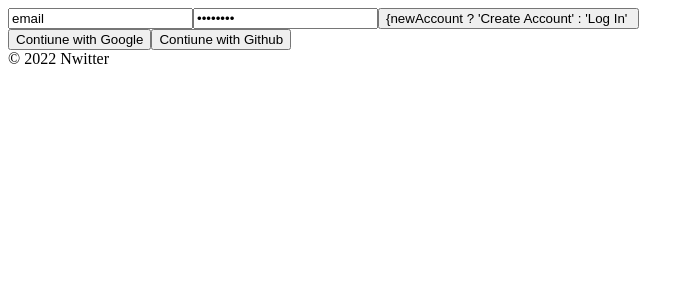
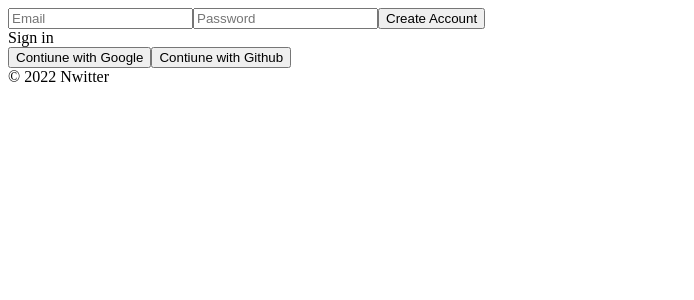
Before and after one commit to rlatjdus0814/nwitter, a React (Create React App) app: page /#/ in a window 1280 px wide. Shown: the top 300 px of the page, without its empty margins (0-694 px from the left). Built offline with nearby package versions, Linux system fonts and the light colour scheme; no server answers.

Commit message:
0427 수업 commit

```diff
--- a/src/components/App.js
+++ b/src/components/App.js
@@ -1,9 +1,22 @@
-import React, { useState } from "react";
+import React, { useEffect, useState } from "react";
 import AppRouter from "./Router";
 import { authService } from "../fbase";
 
 function App() {
-  const [isLoggedIn, setIsLoggedIn] = useState(authService.currentUser);
+  const [init, setInit] = useState(false);
+  const [isLoggedIn, setIsLoggedIn] = useState(false);
+
+  useEffect (() => {
+    authService.onAuthStateChanged((user) => {
+      if (user) {
+        setIsLoggedIn(user);
+      } else {
+        setIsLoggedIn(false);
+      }
+      setInit(true);
+    });
+  },[]);
+  //setInterval(() => console.log(authService.currentUser), 2000);
 
   return (
     <>
--- a/src/fbase.js
+++ b/src/fbase.js
@@ -11,4 +11,5 @@ const firebaseConfig = {
 };
 
 firebase.initializeApp(firebaseConfig);
+export const firebaseInstance = firebase;
 export const authService = firebase.auth();
--- a/src/routes/Auth.js
+++ b/src/routes/Auth.js
@@ -1,9 +1,11 @@
+import { authService } from '../fbase';
 import React, { useState } from 'react';
 
 const Auth = () => {
   const [email, setEmail] = useState("");
-  const [passowrd, setPassword] = useState("");
+  const [password, setPassword] = useState("");
   const [newAccount, setNewAccount] = useState(true);
+  const [error, setError] = useState("");
 
   const onChange = (event) => {
     const {target: {name, value},} = event;
@@ -12,26 +14,44 @@ const Auth = () => {
     else if (name === 'password') setPassword(value);
   }
 
-  const onSubmit = (event) => {
+  const onSubmit = async(event) => {
     event.preventDefault();
-    if (newAccount) {
-      // create newAccount
+    try {
+      let data;
+      if (newAccount) {
+        data = await authService.createUserWithEmailAndPassword(email, password);
+      }
+      else {
+        data = await authService.signInWithEmailAndPassword(email,password);
+      }
+      console.log(data);
+    } catch (error) {
+      setError(error.message);
     }
-    else {
-      //log in
-    }
+  }
+
+  const toggleAccount = () => {
+    setNewAccount((prev) => !prev);
+  }
+
+  const onSocialClick = (event) => {
+    console.log(event.target.name);
   }
 
   return (
     <div>
       <form onSubmit={onSubmit}>
-        <input name="email" type="email" placeholder="Email" required value="email" onChange={onChange} />
-        <input name="password"  type="password" placeholder="Paasword" required value="password" onChange={onChange} />
-        <input type="submit" value="{newAccount ? 'Create Account' : 'Log In' " />
+        <input name="email" type="email" placeholder="Email" required value={email} onChange={onChange} />
+        <input name="password"  type="password" placeholder="Password" required value={password} onChange={onChange} />
+        <input type="submit" value={newAccount ? 'Create Account' : 'Log In' } />
+        {error}
       </form>
+      <span onClick={toggleAccount}>
+        {newAccount ? "Sign in" : "Create Account"}
+      </span>
       <div>
-        <button>Contiune with Google</button>
-        <button>Contiune with Github</button>
+        <button onClick={onSocialClick} name="google">Contiune with Google</button>
+        <button onClick={onSocialClick} name="github">Contiune with Github</button>
       </div>
     </div>
   )
```
Also changed, not shown: 1 other file (tests, documents, lock files or other folders).
